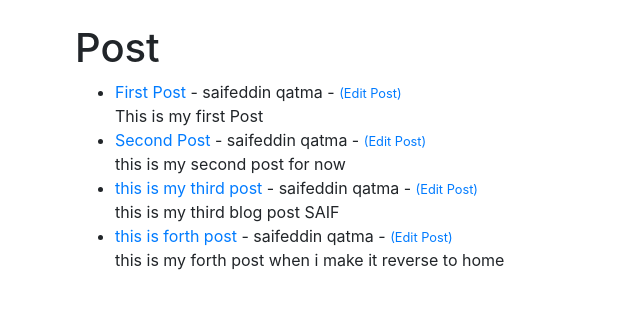
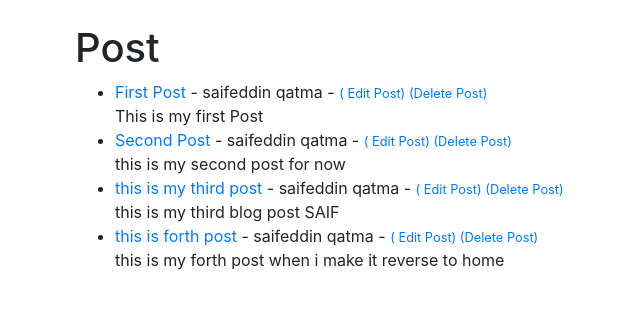
Before and after one commit to Sqatmah/Blog_python_project, a Django app: page / in a window 1280 px wide. Shown: the part 56-365 px from the top of the page, without its empty margins (10-650 px from the left). Run offline with Django 5.2, Linux system fonts and the light colour scheme; data comes from the database, SQL or seed files in the repository; both versions use the stored data as it was after the commit.

Commit message:
Add DeletePostView with success_url to home and update HomeView ordering to show latest posts first

```diff
--- a/ablog/theblog/templates/home.html
+++ b/ablog/theblog/templates/home.html
@@ -7,7 +7,14 @@
 <ul>
 {% for post in object_list %}
     <li><a href="{% url 'article-detail' post.pk %}"> {{post.title}}</a> - {{ post.author.first_name}}
-        {{ post.author.last_name}} - <small><a href="{% url 'update_post' post.pk %}">(Edit Post)</a></small><br/>
+        {{ post.author.last_name}} - <small>
+            <a href="{% url 'update_post' post.pk %}">(
+                Edit Post)</a>
+            <a href="{% url 'delete_post' post.pk %}">
+                (Delete Post)</a>
+
+        </small><br/>
+
     {{ post.body}}</li>
 
 {% endfor%}
--- a/ablog/theblog/urls.py
+++ b/ablog/theblog/urls.py
@@ -1,7 +1,7 @@
 from django.urls import path
 #from . import views
 from .views import HomeView
-from .views import ArticleDetailView, AddPostView, UpdatePostView
+from .views import ArticleDetailView, AddPostView, UpdatePostView,DeletePostView
 
 
 
@@ -12,4 +12,6 @@ urlpatterns = [
    path('article/<int:pk>/', ArticleDetailView.as_view(), name='article-detail'),
    path('add_post/', AddPostView.as_view(), name='add_post'),
    path('article/edit/<int:pk>/', UpdatePostView.as_view(), name='update_post'),
+   path('article/<int:pk>/remove', DeletePostView.as_view(), name='delete_post'),
+
 ]
--- a/ablog/theblog/views.py
+++ b/ablog/theblog/views.py
@@ -1,8 +1,9 @@
 from django.shortcuts import render
 #this is the import for class based views
-from django.views.generic import ListView, DetailView, CreateView,UpdateView
+from django.views.generic import ListView, DetailView, CreateView,UpdateView,DeleteView
 from .models import Post
 from .forms import PostForm,EditForm
+from django.urls import reverse_lazy
 
 # Create your views here.
 # this is basic view function
@@ -15,6 +16,7 @@ from .forms import PostForm,EditForm
 class HomeView(ListView):
     model = Post
     template_name = 'home.html'
+    #ordering = ['-id'] # to show the latest post first we use -id
 
 
 class ArticleDetailView(DetailView):
@@ -36,3 +38,9 @@ class UpdatePostView(UpdateView):
     form_class=EditForm
     template_name = 'update_post.html'
     #fields = ['title','title_tag','body']
+
+
+class DeletePostView(DeleteView):
+    model = Post
+    template_name = 'delete_post.html'
+    success_url = reverse_lazy('home') # Redirect to home page after deletion
```
Also changed, not shown: ablog/theblog/templates/article_details.html (+7 -1 lines), ablog/theblog/templates/delete_post.html (added, +28 -0 lines), ablog/db.sqlite3.
